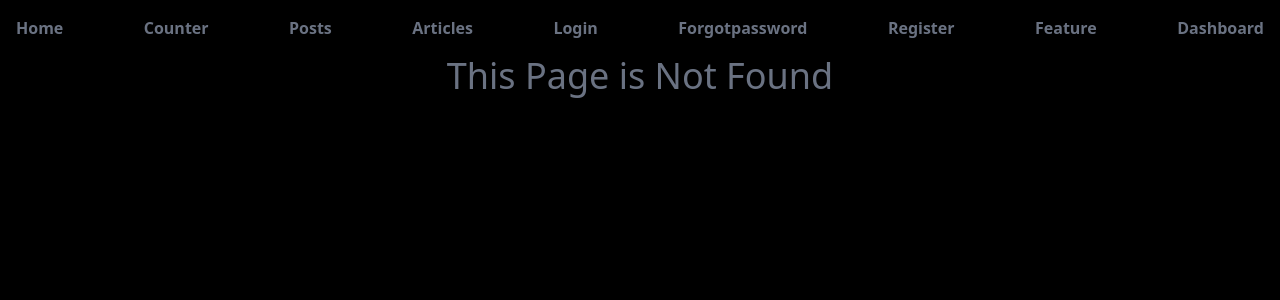
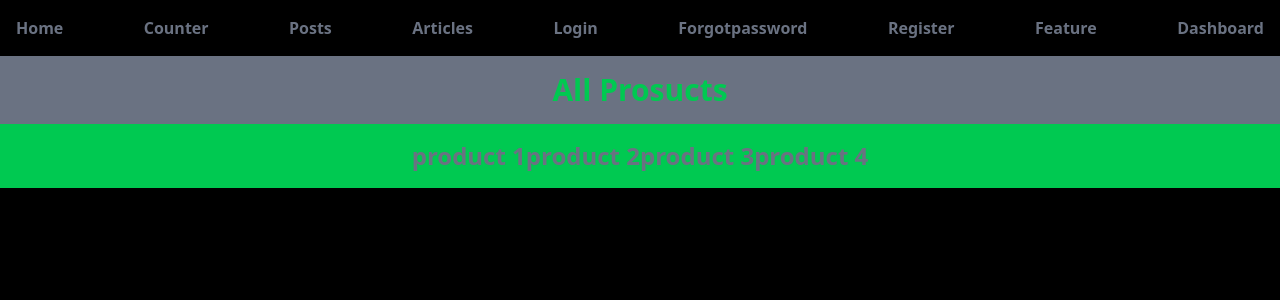
Before and after one commit to mohammadmohammadi785-crypto/My-First-Next-Project, a Next.js app: page /products in a window 1280 px wide. Before the commit this address had no page. Shown: the top 300 px of the page. Built offline with nearby package versions, Linux system fonts and the light colour scheme.

Commit message:
Some files updated

```diff
--- /dev/null
+++ b/src/app/products/[id]/page.tsx
@@ -0,0 +1,20 @@
+export const dynamicParams = true;
+export async function generateStaticParams() {
+  return [{ id: "1" }, { id: "2" }, { id: "3" }, { id: "4" }];
+}
+
+export default async function ProductDeatils({
+  params,
+}: {
+  params: Promise<{ id: string }>;
+}) {
+  const { id } = await params;
+  return (
+    <div>
+      <h1 className="text-center text-green-500 bg-gray-500 p-6 text-2xl font-bold">
+        this is the deatils about product {id} and{" "}
+        {new Date().toLocaleTimeString()}
+      </h1>
+    </div>
+  );
+}
--- /dev/null
+++ b/src/app/products/page.tsx
@@ -0,0 +1,17 @@
+import Link from "next/link";
+
+export default function Products() {
+  return (
+    <div>
+      <h1 className="text-3xl font-bold text-center text-green-500 bg-gray-500 p-4">
+        All Prosucts
+      </h1>
+      <div className="text-center font-bold bg-green-500 p-4 text-gray-500 text-2xl">
+        <Link href="products/1">product 1</Link>
+        <Link href="products/2">product 2</Link>
+        <Link href="products/3">product 3</Link>
+        <Link href="products/4">product 4</Link>
+      </div>
+    </div>
+  );
+}
```
